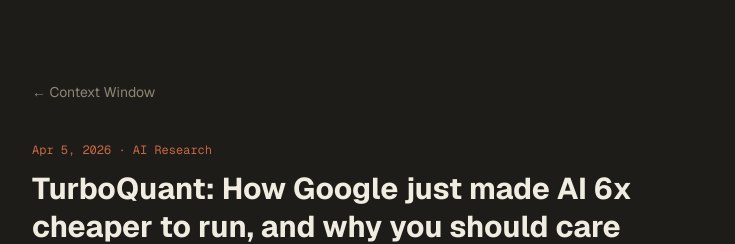
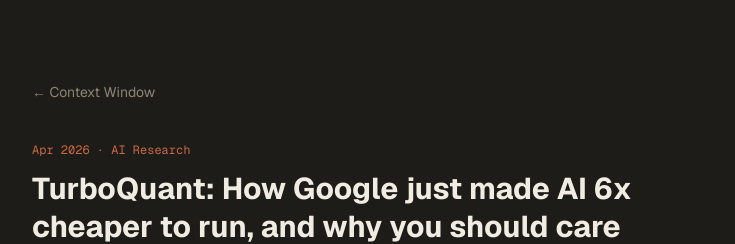
Before and after one commit to saishashank-a/portfolio_shashankanchuri, a Next.js app: page /blog/turboquant-how-google-just-made-ai-6x-cheaper in a window 1280 px wide. Shown: the top 244 px of the page, without its empty margins (272-1007 px from the left). Built offline with nearby package versions, Linux system fonts and the light colour scheme.

Commit message:
fix: show month and year only on blog listing and post page

```diff
--- a/src/app/blog/page.tsx
+++ b/src/app/blog/page.tsx
@@ -11,7 +11,7 @@
 const posts = [
   {
     slug: 'turboquant-how-google-just-made-ai-6x-cheaper',
-    date: 'Apr 5, 2026',
+    date: 'Apr 2026',
     tag: 'AI Research',
     title: 'TurboQuant: How Google just made AI 6x cheaper to run, and why you should care',
     excerpt:
--- a/src/app/blog/turboquant-how-google-just-made-ai-6x-cheaper/page.tsx
+++ b/src/app/blog/turboquant-how-google-just-made-ai-6x-cheaper/page.tsx
@@ -29,7 +29,7 @@
         </Link>
 
         {/* Header */}
-        <p className="font-mono text-xs text-[var(--accent)] mb-3">Apr 5, 2026 · AI Research</p>
+        <p className="font-mono text-xs text-[var(--accent)] mb-3">Apr 2026 · AI Research</p>
         <h1 className="text-3xl font-bold text-[var(--fg)] leading-tight mb-6">
           TurboQuant: How Google just made AI 6x cheaper to run, and why you should care
         </h1>
```
